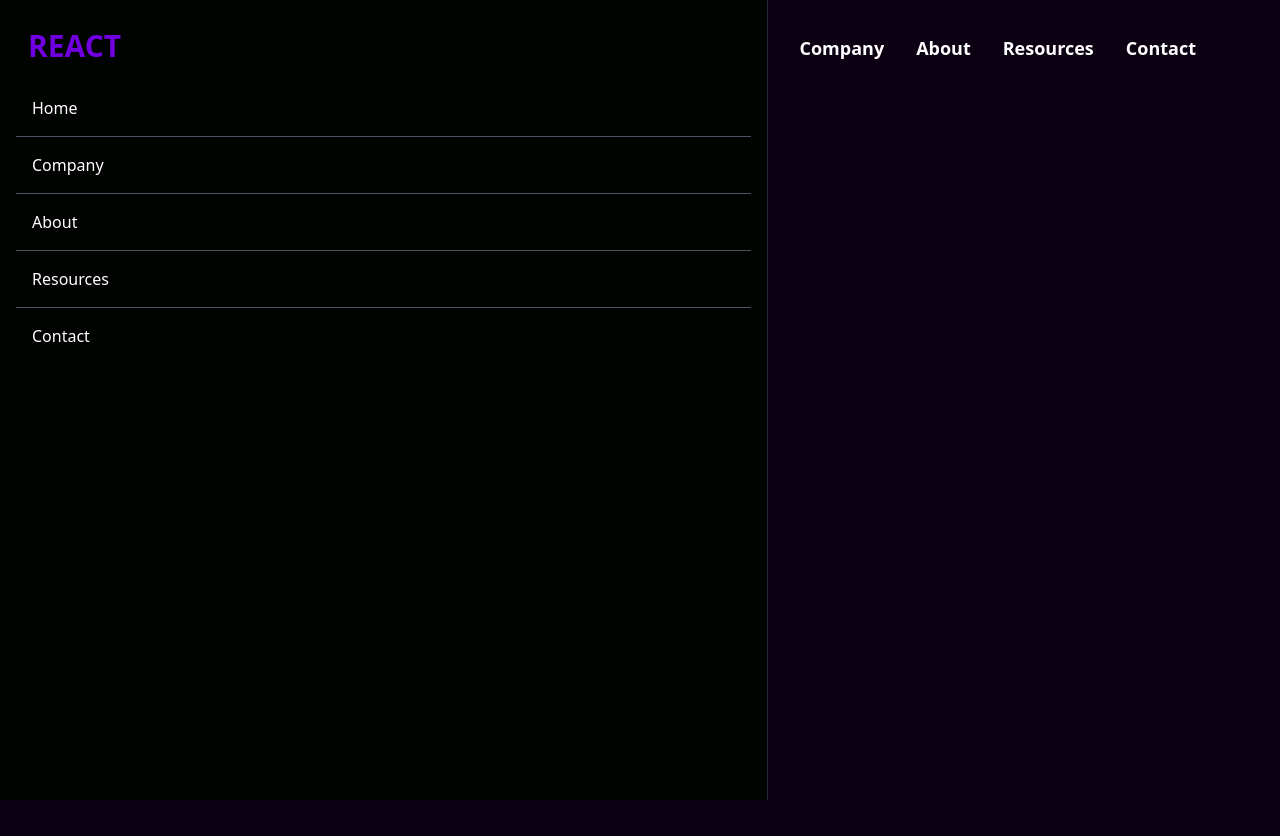
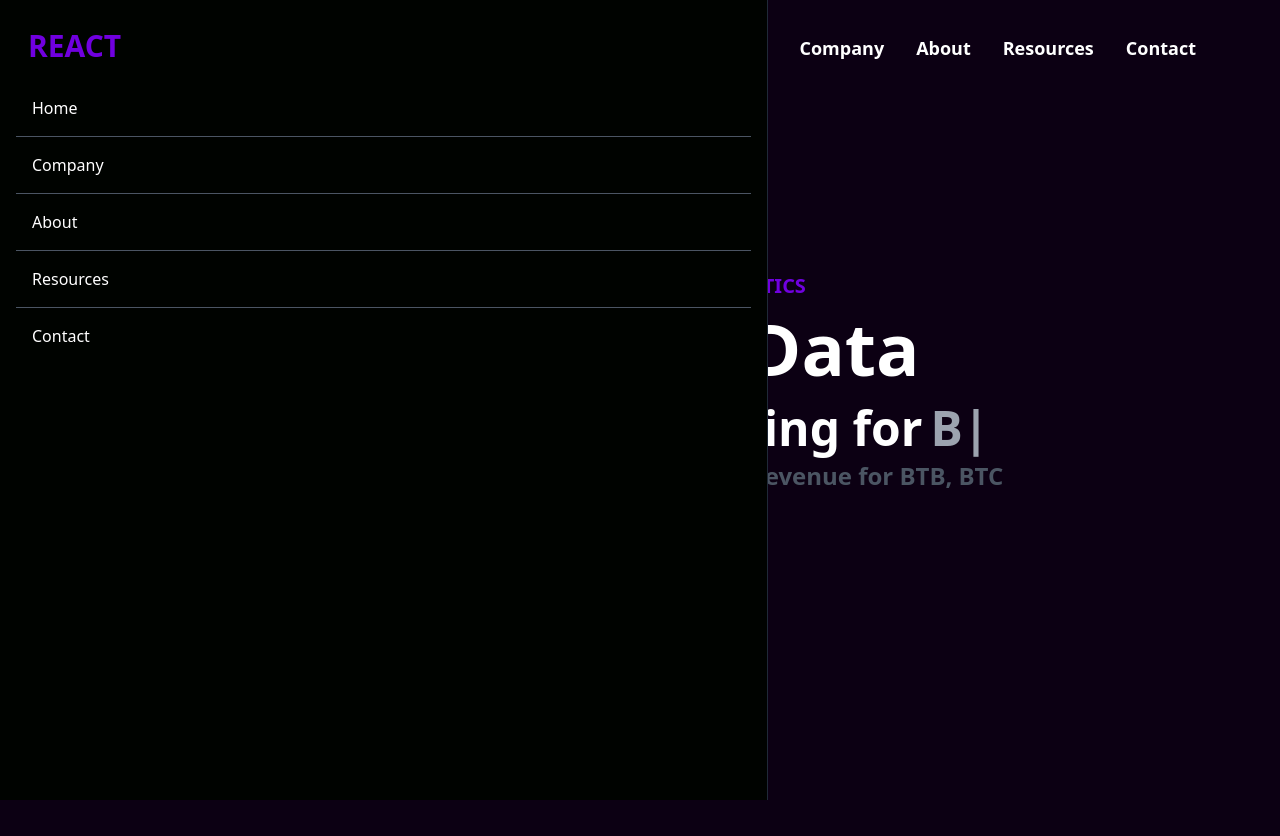
Before and after one commit to Chaurasiya7/landing_page, a React (Create React App) app: page / in a window 1280 px wide. Before the commit the page ends 800 px from the top, so only its background shows below. Built offline with nearby package versions, Linux system fonts and the light colour scheme.

Commit message:
home without particales

```diff
--- a/package.json
+++ b/package.json
@@ -10,6 +10,7 @@
     "react-dom": "^18.2.0",
     "react-icons": "^4.11.0",
     "react-scripts": "5.0.1",
+    "react-typed": "^1.2.0",
     "web-vitals": "^2.1.4"
   },
   "scripts": {
--- a/src/App.js
+++ b/src/App.js
@@ -1,9 +1,11 @@
 import React from 'react'
 import Navbar from './components/Navbar'
+import Home from './components/Home'
 function App(){
   return(
     <>
     <Navbar/>
+    <Home/>
     </>
   )
 }
--- /dev/null
+++ b/src/components/Home.jsx
@@ -0,0 +1,37 @@
+import React from "react";
+import Typed from "react-typed";
+
+function Home() {
+  return (
+    <div className="text-white">
+      {/* max-w-[800px] w-full */}
+      <div className="  mt-[-60px] flex flex-col justify-center items-center text-center h-screen">
+        <p className="text-[#7000df] font-bold md:text-xl ">
+          GROWING WITH DATA ANALYTICS
+        </p>
+        <h1 className="text-4xl font-bold md:text-7xl py-2 md:py-3 sm:text-6xl">
+          Grow with Data
+        </h1>
+        <div className="flex justify-center">
+          <p className="text-xl font-bold  sm:mt-2 md:text-5xl sm:text-4xl ">
+            Fast, Flexible financing for
+          </p>
+          <Typed
+            className="text-xl font-bold  sm:mt-2 md:text-5xl sm:text-4xl pl-2 text-gray-400"
+            strings={["BTB", "BTC", "SASS"]}
+            typeSpeed={100}
+            backSpeed={120}
+            loop
+          />
+        </div>
+        <p className=" md:text-2xl text-[14px] sm:text-[18px] font-bold text-gray-600 max-w-[750px] sm:py-2">
+          Monitor your data analytics to increase revenue for BTB, BTC & SAAS
+          platforms.
+        </p>
+        <button className="bg-[#7000df] py-2 rounded-lg px-7 tracking-wide font-bold text-lg md:mt-2 my-4" >Get Started</button>
+      </div>
+    </div>
+  );
+}
+
+export default Home;
```
Also changed, not shown: 1 other file (tests, documents, lock files or other folders).
